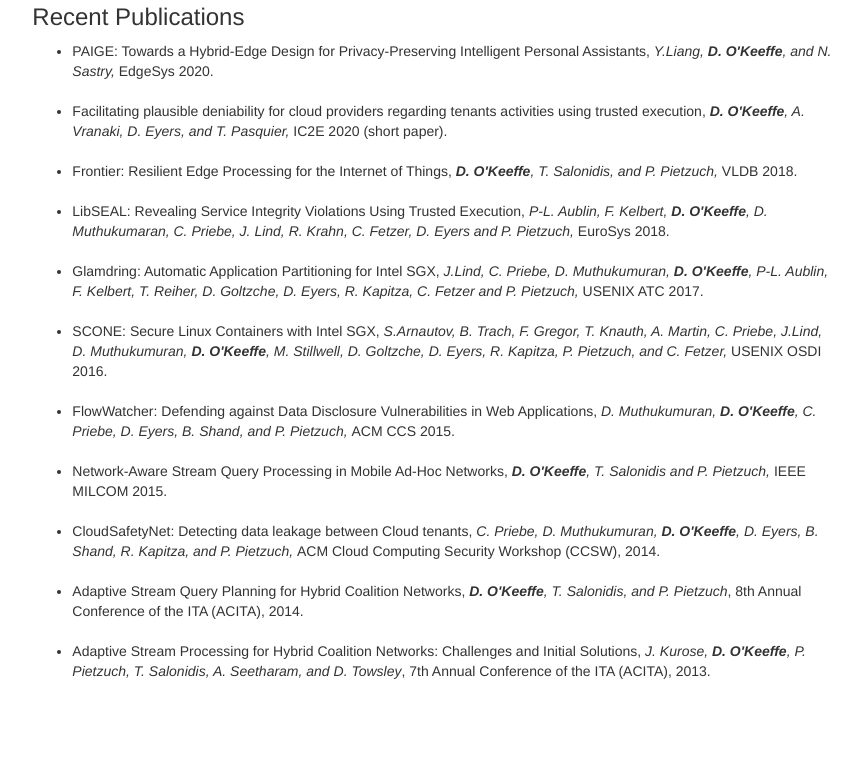
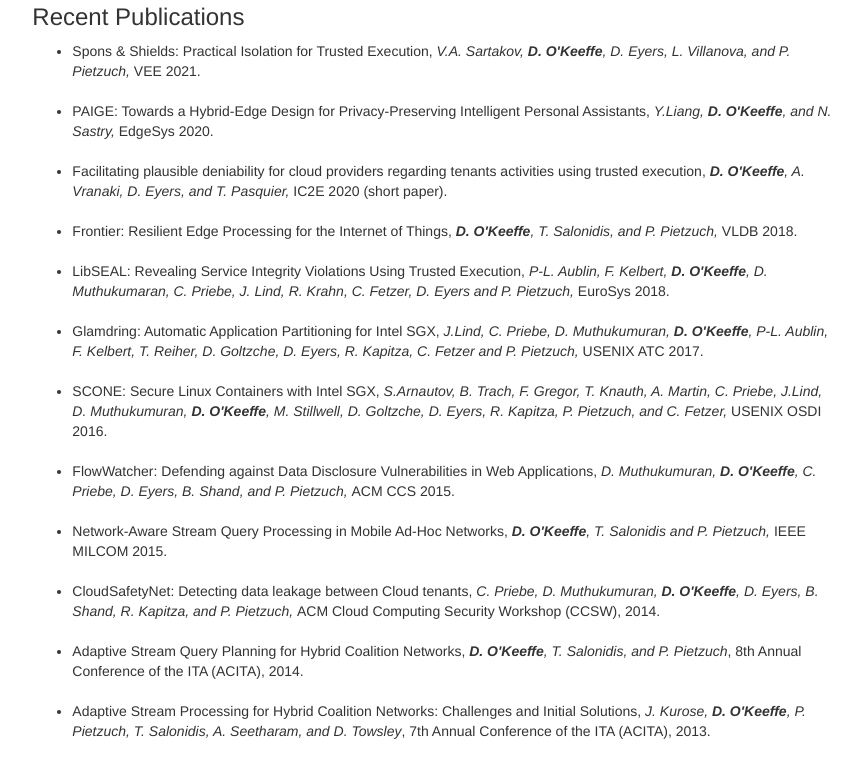
Before and after one commit to danokeeffe/danokeeffe.github.io, a plain HTML site: page index.html in a window 1280 px wide. Shown: the part 1090-1861 px from the top of the page, without its empty margins (206-1067 px from the left). Before the commit the page ends 1801 px from the top, so only its background shows below. Drawn offline with nearby package versions, Linux system fonts and the light colour scheme.

Commit message:
Add publication.

```diff
--- a/index.html
+++ b/index.html
@@ -118,6 +118,7 @@
 			<div class="col-sm-12">
 				<h3>Recent Publications</h3>
 				<ul>
+					<li>Spons &#38; Shields: Practical Isolation for Trusted Execution, <em>V.A. Sartakov, <strong>D. O'Keeffe</strong>, D. Eyers, L. Villanova, and P. Pietzuch, </em>VEE 2021.</li><br/>
 					<li>PAIGE: Towards a Hybrid-Edge Design for Privacy-Preserving Intelligent Personal Assistants, <em>Y.Liang, <strong>D. O'Keeffe</strong>, and N. Sastry, </em>EdgeSys 2020.</li><br/>
 					<li>Facilitating plausible deniability for cloud providers regarding tenants activities using trusted execution, <em><strong>D. O'Keeffe</strong>, A. Vranaki, D. Eyers, and T. Pasquier, </em>IC2E 2020 (short paper).</li><br/>
 					<li>Frontier: Resilient Edge Processing for the Internet of Things, <em><strong>D. O'Keeffe</strong>, T. Salonidis, and P. Pietzuch, </em>VLDB 2018.</li><br />
```
